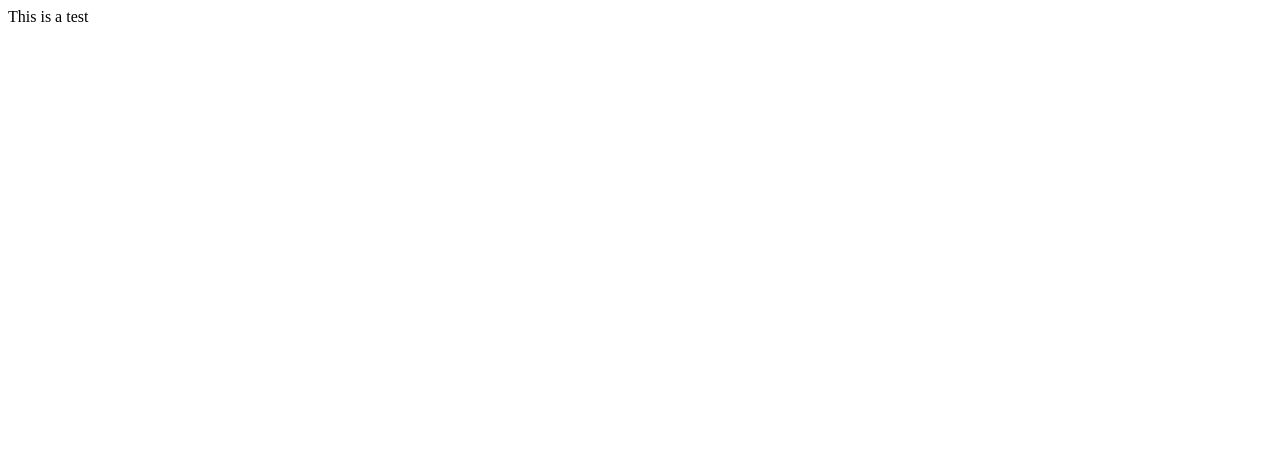
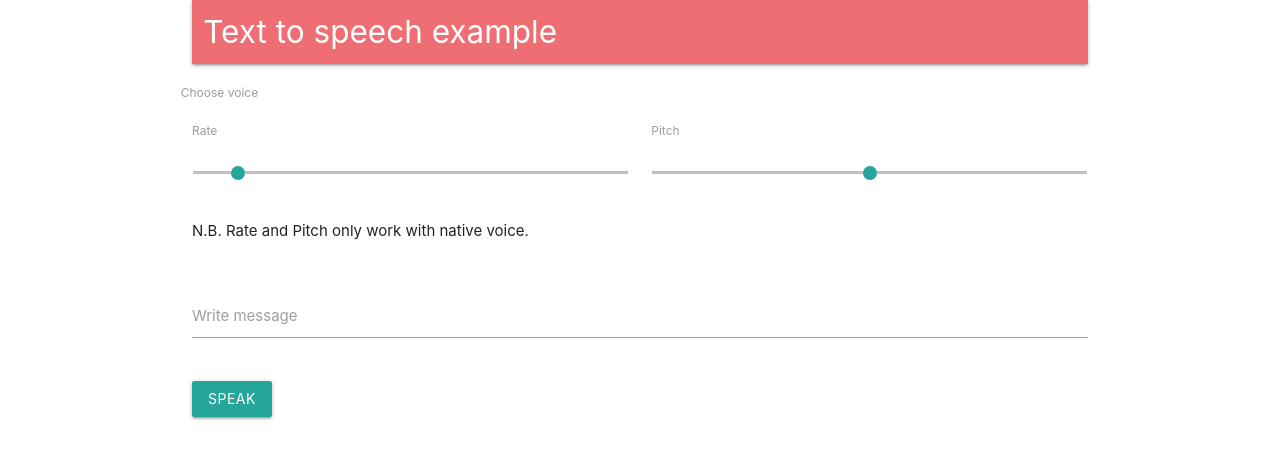
Before and after one commit to memnotes/memnotes.github.io, a plain HTML site: page index.html in a window 1280 px wide. Drawn offline with nearby package versions, Linux system fonts and the light colour scheme.

Commit message:
Update index.html

```diff
--- a/index.html
+++ b/index.html
@@ -1 +1,60 @@
-This is a test
+<html>
+ <head>
+<link rel="stylesheet" href="//cdnjs.cloudflare.com/ajax/libs/materialize/0.95.1/css/materialize.min.css">
+   <script src="//cdnjs.cloudflare.com/ajax/libs/jquery/2.1.3/jquery.min.js"></script>
+<script src="//cdnjs.cloudflare.com/ajax/libs/materialize/0.95.1/js/materialize.min.js"></script>
+  </head>
+
+<body>
+<div class="container">
+  <div class="row">
+    <nav>
+      <div class="nav-wrapper">
+        <div class="col s12">
+          <a href="#" class="brand-logo">Text to speech example</a>
+        </div>
+      </div>
+    </nav>
+  </div>
+  <form class="col s8 offset-s2">
+    <div class="row">
+      <label>Choose voice</label>
+      <select id="voices"></select>
+    </div>
+    <div class="row">
+      <div class="col s6">
+        <label>Rate</label>
+        <p class="range-field">
+          <input type="range" id="rate" min="1" max="100" value="10" />
+        </p>
+      </div>
+      <div class="col s6">
+        <label>Pitch</label>
+        <p class="range-field">
+          <input type="range" id="pitch" min="0" max="2" value="1" />
+        </p>
+      </div>
+      <div class="col s12">
+        <p>N.B. Rate and Pitch only work with native voice.</p>
+      </div>
+    </div>
+    <div class="row">
+      <div class="input-field col s12">
+        <textarea id="message" class="materialize-textarea"></textarea>
+        <label>Write message</label>
+      </div>
+    </div>
+    <a href="#" id="speak" class="waves-effect waves-light btn">Speak</a>
+  </form>
+</div>
+
+<div id="modal1" class="modal">
+  <h4>Speech Synthesis not supported</h4>
+  <p>Your browser does not support speech synthesis.</p>
+  <p>We recommend you use Google Chrome.</p>
+  <div class="action-bar">
+    <a href="#" class="waves-effect waves-green btn-flat modal-action modal-close">Close</a>
+  </div>
+</div>
+  </body>
+</html>
```
